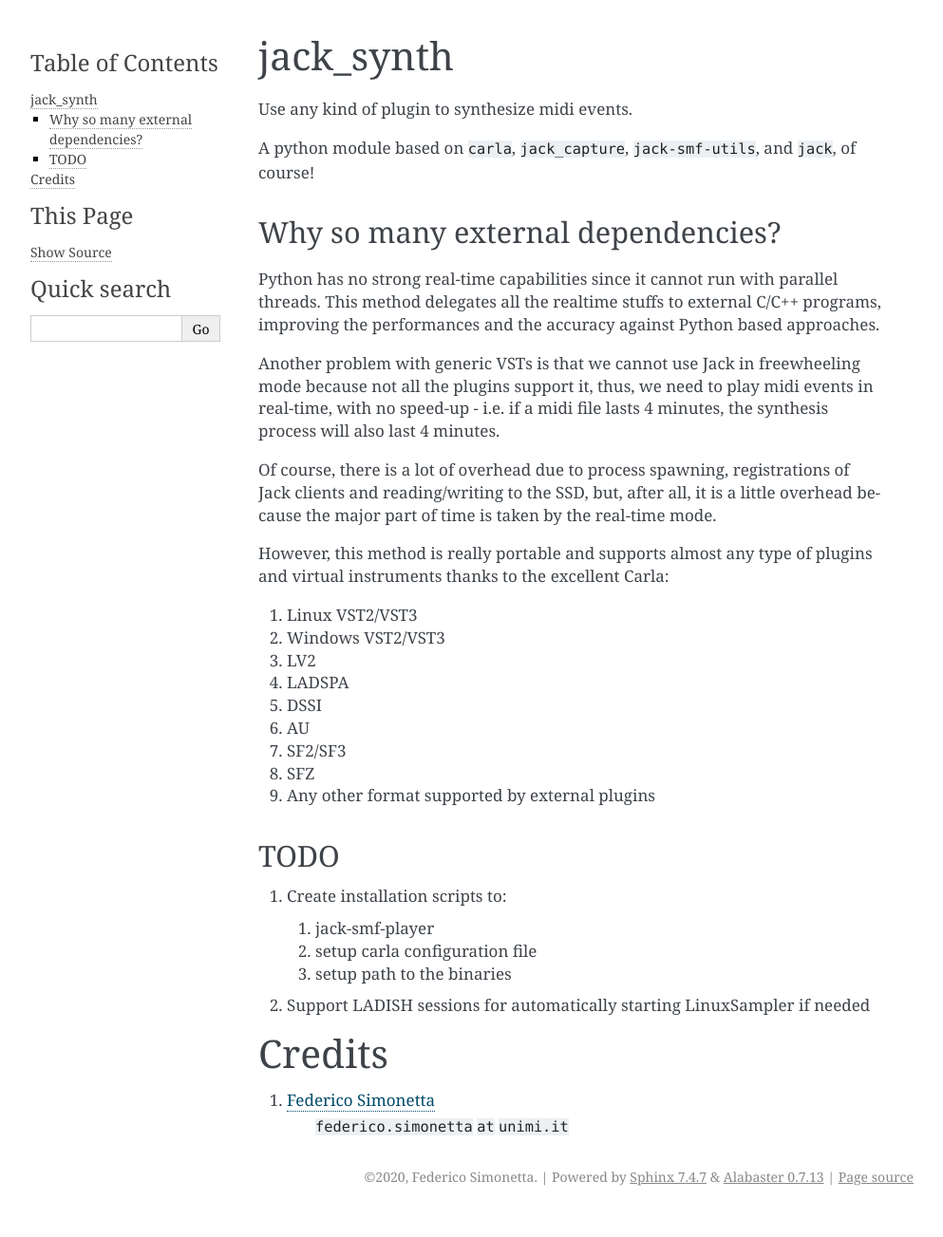
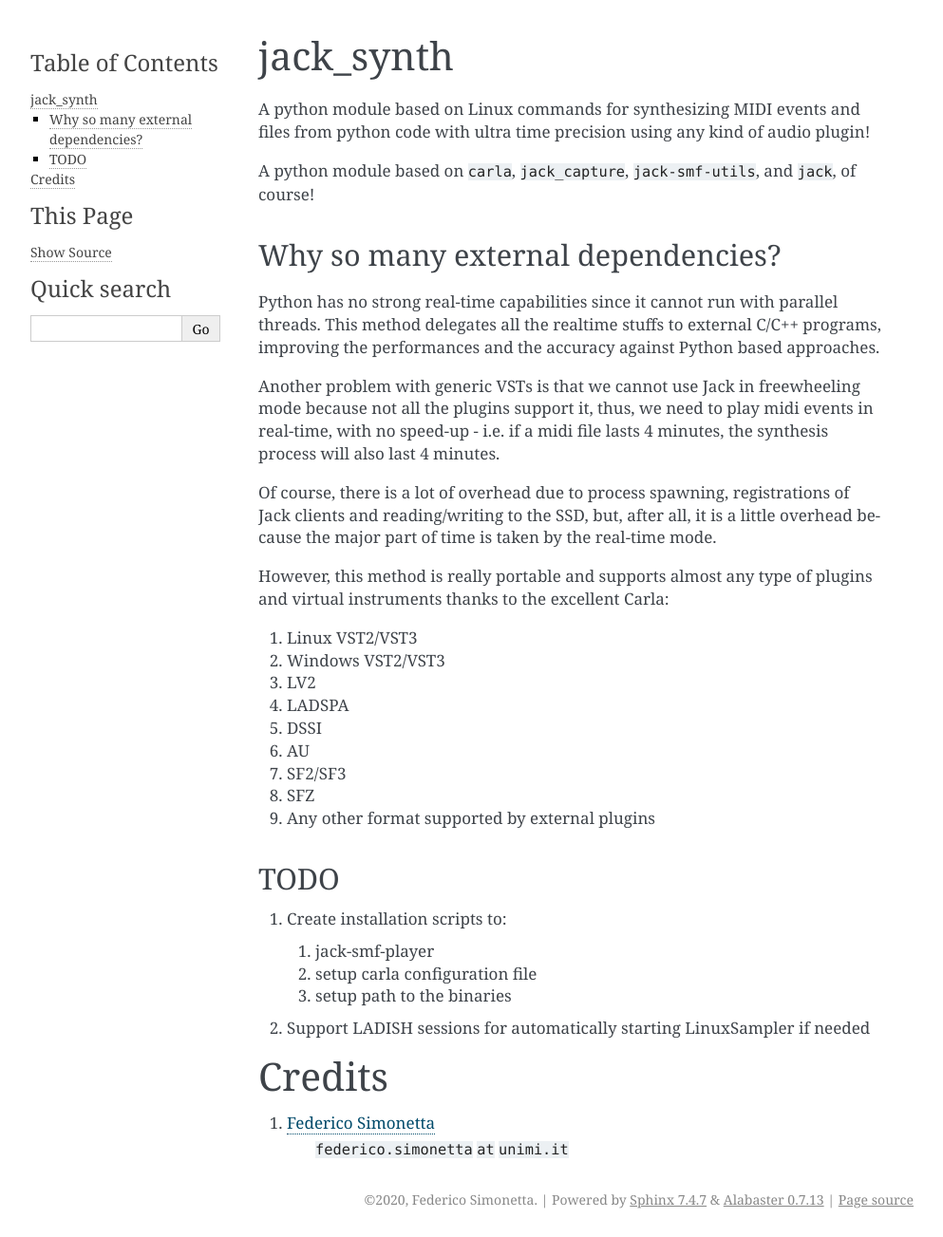
Before and after one commit to LIMUNIMI/pycarla, a Sphinx documentation site: the page built from docs/index.rst, in a window 1280 px wide. Shown: the whole page at 95% size, without its empty margins (148-1141 px from the left). Built offline with Sphinx 7.4.7, drawn with Linux system fonts in a browser that asks for light colours; pages that are not in the unit, such as notebooks, are missing from menus; before the commit the page ends 1279 px from its top, so only the background shows below that.

Commit message:
Update README.rst and index.rst

```diff
--- a/README.rst
+++ b/README.rst
@@ -1,7 +1,8 @@
 jack_synth
 ==========
 
-Use any kind of plugin to synthesize midi events and files in python code!
+A python module based on Linux commands for synthesizing MIDI events and files
+from python code with ultra time precision using any kind of audio plugin!
 
 See `docs <https://jacksynth.readthedocs.org>`_ for more installation and more info.
 
--- a/docs/index.rst
+++ b/docs/index.rst
@@ -1,7 +1,8 @@
 jack_synth
 ==========
 
-Use any kind of plugin to synthesize midi events.
+A python module based on Linux commands for synthesizing MIDI events and files
+from python code with ultra time precision using any kind of audio plugin!
 
 A python module based on ``carla``, ``jack_capture``, ``jack-smf-utils``, and ``jack``, of course!
 
```
